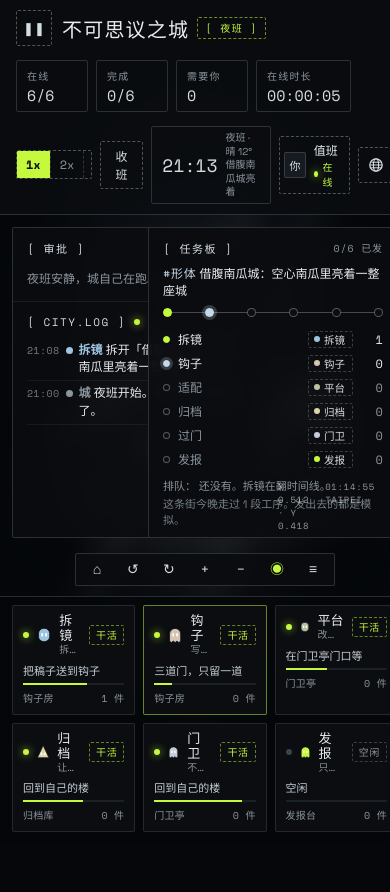
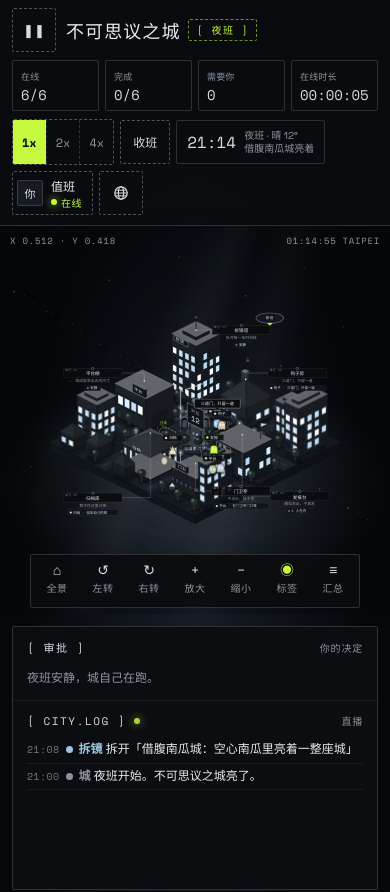
Before and after one commit to RainShow/grok-bot, a React (Vite) app: page / in a window 390 px wide. Shown: the top 892 px of the page. Before the commit the page ends 844 px from the top, so only its background shows below. Built offline with nearby package versions, Linux system fonts and the light colour scheme.

Commit message:
Stack the night dashboard on narrow screens.
Phone and tablet portrait keep the city in its own band, then place the approval log, mission board, and agent cards in normal flow so they no longer cover each other.

Co-authored-by: Ecniv <RainShow@users.noreply.github.com>

```diff
--- a/index.html
+++ b/index.html
@@ -3,7 +3,7 @@
   <head>
     <meta charset="UTF-8" />
     <link rel="icon" type="image/svg+xml" href="./favicon.svg" />
-    <meta name="viewport" content="width=device-width, initial-scale=1.0" />
+    <meta name="viewport" content="width=device-width, initial-scale=1.0, viewport-fit=cover" />
     <meta name="description" content="不可思议之城 — 不可思议空间的夜班。六个内容机器人，七道门，借腹南瓜城。审批是模拟的，不会真的发出去。" />
     <link rel="preconnect" href="https://fonts.googleapis.com" />
     <link rel="preconnect" href="https://fonts.gstatic.com" crossorigin />
--- a/src/App.tsx
+++ b/src/App.tsx
@@ -64,6 +64,7 @@ function Dashboard() {
     <div className="app">
       <Header />
       <main className="stage-area">
+        <div className="city-stage">
           <div
             className="city-wrap"
             onPointerDown={onDown}
@@ -78,8 +79,6 @@ function Dashboard() {
             <City rot={rot} zoom={ZOOMS[zoomIdx]} pan={pan} labels={labels} />
           </div>
           <Telemetry xyRef={xyRef} />
-        <LeftPanel />
-        <RightPanel />
           <CameraControls
             onReset={reset}
             onRotate={(d) => setRot((r) => (r + d + 4) % 4)}
@@ -88,6 +87,9 @@ function Dashboard() {
             onToggleLabels={() => setLabels((l) => !l)}
             onSummary={() => sim.openSummary()}
           />
+        </div>
+        <LeftPanel />
+        <RightPanel />
       </main>
       <AgentCards />
       <SummaryModal />
--- a/src/index.css
+++ b/src/index.css
@@ -258,6 +258,8 @@ button { cursor: pointer; }
 }
 
 .stage-area { position: relative; overflow: hidden; min-height: 0; }
+
+.city-stage { position: absolute; inset: 0; }
 
 .city-wrap { position: absolute; inset: 0; cursor: grab; touch-action: none; }
 .city-wrap:active { cursor: grabbing; }
@@ -788,6 +790,136 @@ button { cursor: pointer; }
   .telemetry { letter-spacing: 0.08em; font-size: 9px; }
 }
 
+/* Tablet portrait and phones: the overlay panels no longer fit beside the city. */
+@media (max-width: 900px) {
+  html, body, #root { height: auto; min-height: 100%; }
+
+  .app {
+    height: auto;
+    min-height: 100vh;
+    min-height: 100dvh;
+    display: flex;
+    flex-direction: column;
+    overflow: visible;
+  }
+
+  .header {
+    position: sticky;
+    top: 0;
+    z-index: 6;
+    gap: 8px;
+    padding: 8px 12px 10px;
+  }
+
+  .header-pills {
+    display: grid;
+    grid-template-columns: repeat(4, minmax(0, 1fr));
+    gap: 6px;
+  }
+
+  .pill { min-width: 0; padding: 6px 8px 5px; }
+  .pill b { font-size: 14px; }
+  .pill-l { letter-spacing: 0.02em; font-size: 9px; }
+
+  .header-controls {
+    justify-content: flex-start;
+    flex-wrap: wrap;
+    gap: 6px;
+  }
+
+  .brand h1 { font-size: 18px; flex-wrap: wrap; }
+  .pause-mark, .lang-toggle { width: 44px; height: 44px; }
+  .seg button, .ghost-btn { min-height: 44px; }
+  .ghost-btn, .user-chip, .clock-widget { white-space: nowrap; }
+  .clock-widget, .user-chip { min-height: 44px; }
+
+  .stage-area {
+    display: flex;
+    flex-direction: column;
+    overflow: visible;
+    height: auto;
+    flex: none;
+  }
+
+  .city-stage {
+    position: relative;
+    inset: auto;
+    height: min(46dvh, 420px);
+    min-height: 300px;
+    flex: none;
+    overflow: hidden;
+  }
+
+  .telemetry {
+    left: 10px;
+    right: 10px;
+    top: 8px;
+    bottom: auto;
+  }
+
+  .camera-controls {
+    bottom: 6px;
+    max-width: calc(100% - 12px);
+  }
+
+  .camera-controls button { min-width: 44px; min-height: 44px; }
+  .cc-label { display: block; }
+
+  .panel {
+    position: relative;
+    top: auto;
+    right: auto;
+    bottom: auto;
+    left: auto;
+    width: auto;
+    margin: 12px 12px 0;
+    max-height: none;
+    overflow: visible;
+  }
+
+  .panel.glass { background: #0b0d10; }
+  .panel-right { overflow: visible; }
+  .needs { max-height: none; overflow: visible; }
+  .activity { flex: none; }
+  .log {
+    flex: none;
+    min-height: 140px;
+    max-height: 240px;
+    mask-image: none;
+  }
+
+  .series-btn, .pumpkin-btn, .btn-approve, .btn-edit, .btn-decline, .btn-skip {
+    min-height: 44px;
+  }
+
+  .agent-cards {
+    grid-template-columns: 1fr 1fr;
+    gap: 8px;
+    padding: 12px 12px calc(16px + env(safe-area-inset-bottom));
+  }
+
+  .agent-card { min-height: 96px; padding: 12px; }
+  .ac-name b { font-size: 15px; }
+
+  .modal {
+    max-height: min(88dvh, 720px);
+    overflow: auto;
+    padding: 16px;
+  }
+
+  .modal-stats { grid-template-columns: 1fr 1fr; }
+  .modal-stats div + div { border-left: 0; }
+  .modal-stats div:nth-child(even) { border-left: 1px solid rgba(232, 236, 239, 0.1); }
+  .modal-stats div:nth-child(n + 3) { border-top: 1px solid rgba(232, 236, 239, 0.1); }
+  .modal-agents { grid-template-columns: repeat(3, minmax(0, 1fr)); }
+}
+
+@media (max-width: 480px) {
+  .clock-time { font-size: 16px; }
+  .ac-top { align-items: flex-start; }
+  .ac-mode { margin-left: auto; }
+}
+
 @media (prefers-reduced-motion: reduce) {
   *, *::before, *::after {
     animation-duration: 0.001s !important;
```
Lines whose indentation alone changed are shown as unchanged.
